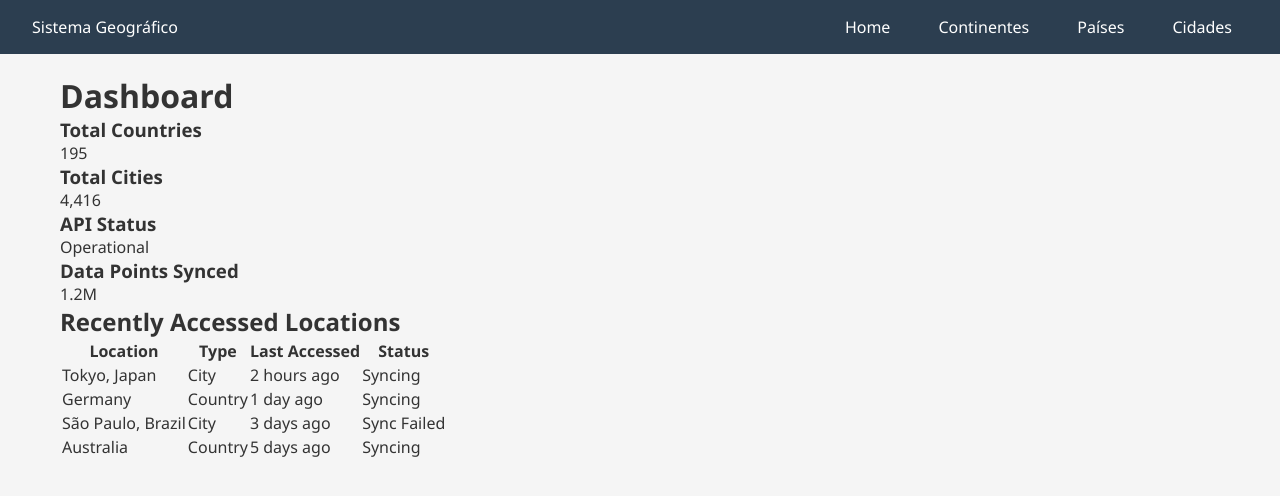
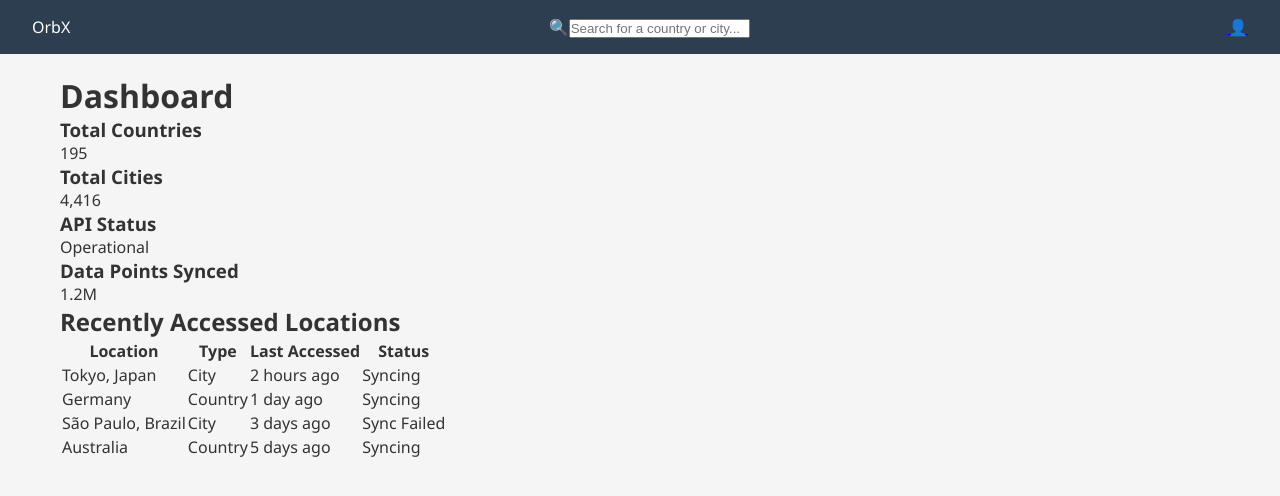
Before and after one commit to Madhs31/OrbX_Frontend, a React (Vite) app: page / in a window 1280 px wide. Shown: the top 496 px of the page. Built offline with nearby package versions, Linux system fonts and the light colour scheme.

Commit message:
🔗 feat: Atualizando a Navbar para linkar o perfil à rota /login

```diff
--- a/src/components/ui/Navbar.tsx
+++ b/src/components/ui/Navbar.tsx
@@ -1,18 +1,22 @@
 import React from 'react';
-import { Link } from 'react-router-dom';
+import { Link } from 'react-router-dom'; // 1. Importar Link
 
 const Navbar: React.FC = () => {
-  return (
-    <nav className="navbar">
-      <div className="nav-brand">Sistema Geográfico</div>
-      <div className="nav-links">
-        <Link to="/">Home</Link>
-        <Link to="/continents">Continentes</Link>
-        <Link to="/countries">Países</Link>
-        <Link to="/cities">Cidades</Link>
-      </div>
-    </nav>
-  );
+return (
+ <nav className="navbar">
+<div className="nav-brand">OrbX</div>
+
+<div className="nav-search">
+
+<span>🔍</span>
+<input type="text" placeholder="Search for a country or city..." />
+</div>
+
+<div className="nav-icons">
+<Link to="/login" className="icon profile-icon">👤</Link>
+</div>
+</nav>
+);
 };
 
 export default Navbar;
```
